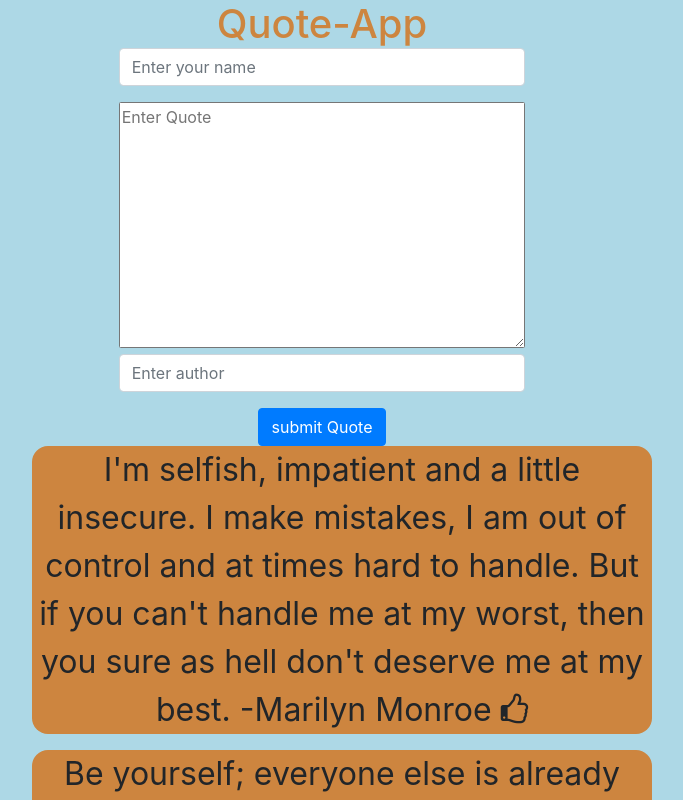
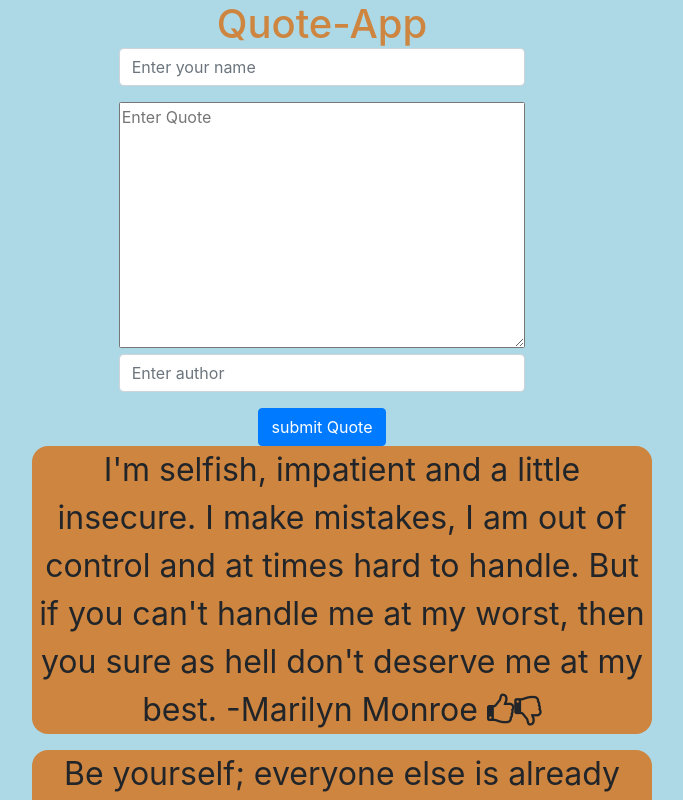
Before and after one commit to johnopana/Q-App, an Angular app: page / in a window 1280 px wide. Shown: the top 800 px of the page, without its empty margins (318-1001 px from the left). Built offline with nearby package versions, Linux system fonts and the light colour scheme.

Commit message:
add thumbs down

```diff
--- a/src/app/quotes/quotes.component.html
+++ b/src/app/quotes/quotes.component.html
@@ -3,6 +3,8 @@
     {{ quote.quote }}
     -{{ quote.author }}
     <i class="fa fa-thumbs-o-up" aria-hidden="true"></i>
+    <i class="fa fa-thumbs-o-down" aria-hidden="true"></i>
+
 
   </li>
 </ul>
```
